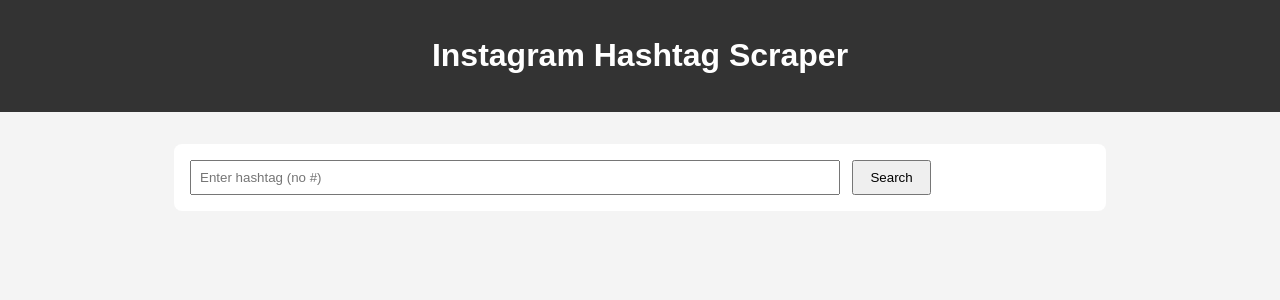
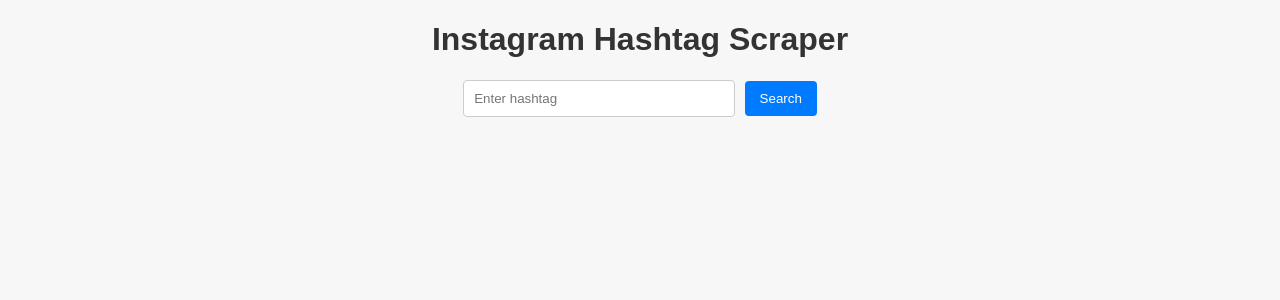
Before and after one commit to stevwebsitedomain/insta_dda, a Flask app: page / in a window 1280 px wide. Shown: the top 300 px of the page. Run offline with Flask 3, Linux system fonts and the light colour scheme.

Commit message:
Update index.html

```diff
--- a/templates/index.html
+++ b/templates/index.html
@@ -1,72 +1,148 @@
-
 <!DOCTYPE html>
 <html lang="en">
 <head>
     <meta charset="UTF-8">
     <meta name="viewport" content="width=device-width, initial-scale=1.0">
-<title>Instagram Scraper</title>
-<link rel="stylesheet" href="https://cdnjs.cloudflare.com/ajax/libs/font-awesome/6.5.0/css/all.min.css">
+    <title>Instagram Hashtag Scraper</title>
     <style>
-body { font-family: Arial; background:#f4f4f4; margin:0; }
-header{ background:#333;color:#fff;padding:1rem;text-align:center;}
-.container{ max-width:900px;margin:2rem auto;background:#fff;padding:1rem;border-radius:8px; }
-input{ padding:.5rem;width:70%; margin-right:.5rem;}
-button{ padding:.5rem 1rem;cursor:pointer;}
-#loader{ display:none;margin:1rem 0;}
-.result-card{ padding:1rem;border:1px solid #ddd;margin-bottom:1rem;border-radius:5px;background:#fafafa;}
-.username{ font-weight:bold;}
-.phone, .bio{ color:#555; }
-#notification{ position:fixed; top:20px; right:20px; padding:1rem;color:#fff;border-radius:5px; display:none;}
-#notification.show{ display:block;}
+        body {
+            font-family: Arial, sans-serif;
+            margin: 20px;
+            background-color: #f7f7f7;
+        }
+
+        h1 {
+            color: #333;
+            text-align: center;
+        }
+
+        #search-container {
+            text-align: center;
+            margin-bottom: 20px;
+        }
+
+        input[type="text"] {
+            padding: 10px;
+            width: 250px;
+            border: 1px solid #ccc;
+            border-radius: 4px;
+        }
+
+        button {
+            padding: 10px 15px;
+            margin-left: 5px;
+            border: none;
+            background-color: #007bff;
+            color: white;
+            border-radius: 4px;
+            cursor: pointer;
+        }
+
+        button:hover {
+            background-color: #0056b3;
+        }
+
+        #results {
+            display: flex;
+            flex-wrap: wrap;
+            justify-content: center;
+        }
+
+        .result-card {
+            background-color: white;
+            border: 1px solid #ccc;
+            border-radius: 6px;
+            padding: 10px;
+            margin: 10px;
+            width: 300px;
+            box-shadow: 2px 2px 8px rgba(0,0,0,0.1);
+        }
+
+        .result-card strong {
+            display: block;
+            font-size: 1.1em;
+            margin-bottom: 5px;
+            color: #007bff;
+        }
+
+        .result-card em {
+            display: block;
+            font-size: 0.9em;
+            margin-bottom: 5px;
+            color: #555;
+        }
+
+        .result-card p {
+            font-size: 0.9em;
+            color: #333;
+        }
+
+        #status {
+            text-align: center;
+            font-weight: bold;
+            margin-bottom: 10px;
+        }
     </style>
 </head>
 <body>
+    <h1>Instagram Hashtag Scraper</h1>
 
-<header><h1>Instagram Hashtag Scraper</h1></header>
-
-<div class="container">
-<input type="text" id="hashtag-input" placeholder="Enter hashtag (no #)">
-<button id="search-btn">Search</button>
-<div id="loader">⏳ Searching...</div>
-<div id="results-container"><div id="results-grid"></div></div>
+    <div id="search-container">
+        <input type="text" id="hashtag" placeholder="Enter hashtag">
+        <button onclick="searchHashtag()">Search</button>
     </div>
 
-<div id="notification"></div>
+    <div id="status"></div>
+    <div id="results"></div>
 
     <script>
-const API_URL="/scrape";
-const searchBtn = document.getElementById('search-btn');
-const input = document.getElementById('hashtag-input');
-const loader = document.getElementById('loader');
-const grid = document.getElementById('results-grid');
-const notification = document.getElementById('notification');
+        async function searchHashtag() {
+            const tag = document.getElementById("hashtag").value.trim();
+            const resultsDiv = document.getElementById("results");
+            const statusDiv = document.getElementById("status");
 
-function showNotification(msg,type='success'){ notification.textContent=msg; notification.style.background = type==='success'?'#333':'#E1306C'; notification.classList.add('show'); setTimeout(()=>notification.classList.remove('show'),3000); }
+            resultsDiv.innerHTML = "";
+            statusDiv.innerHTML = "";
 
-async function searchHashtag(){
-    const hashtag=input.value.trim();
-    if(!hashtag){ showNotification('Please enter a hashtag','error'); return; }
-    loader.style.display='block';
-    grid.innerHTML='';
-    try{
-        const res=await fetch(API_URL,{ method:'POST', headers:{'Content-Type':'application/json'}, body:JSON.stringify({hashtag, limit:10}) });
-        if(!res.ok){ const errText=await res.text(); throw new Error(`HTTP ${res.status}: ${errText}`); }
-        const data=await res.json();
-        if(Array.isArray(data)){
-            if(data.length===0) showNotification('No results found','error');
-            data.forEach(item=>{
-                const card=document.createElement('div'); card.className='result-card';
-                card.innerHTML=`<div class="username">@${item.Username}</div><div class="phone"><i class="fas fa-phone"></i> ${item["Phone Numbers"]||'N/A'}</div><div class="bio">${item.Bio||'No bio available'}</div>`;
-                grid.appendChild(card);
-            });
-            showNotification(`Found ${data.length} results for #${hashtag}`);
-        } else if(data.error){ showNotification(data.error,'error'); }
-    } catch(err){ console.error(err); showNotification('Error fetching data','error'); }
-    finally{ loader.style.display='none'; }
+            if (!tag) {
+                statusDiv.innerHTML = "Please enter a hashtag";
+                return;
             }
 
-searchBtn.addEventListener('click',searchHashtag);
-input.addEventListener('keypress',e=>{ if(e.key==='Enter') searchHashtag(); });
+            statusDiv.innerHTML = "Searching...";
+
+            try {
+                const response = await fetch("https://your-render-url.onrender.com/scrape", {
+                    method: "POST",
+                    headers: { "Content-Type": "application/json" },
+                    body: JSON.stringify({ hashtag: tag, limit: 50 })
+                });
+
+                const data = await response.json();
+
+                if (data.error) {
+                    statusDiv.innerHTML = "Error: " + data.error;
+                    return;
+                }
+
+                if (!data.length) {
+                    statusDiv.innerHTML = "No results found";
+                    return;
+                }
+
+                statusDiv.innerHTML = `Found ${data.length} results:`;
+
+                resultsDiv.innerHTML = data.map(d => `
+                    <div class="result-card">
+                        <strong>${d.Username}</strong>
+                        <em>${d.Bio || "No bio available"}</em>
+                        <p>Phone: ${d["Phone Numbers"] || "None"}</p>
+                    </div>
+                `).join("");
+            } catch(err) {
+                statusDiv.innerHTML = "Fetch error: " + err;
+            }
+        }
     </script>
 </body>
 </html>
```
Lines whose indentation alone changed are shown as unchanged.
